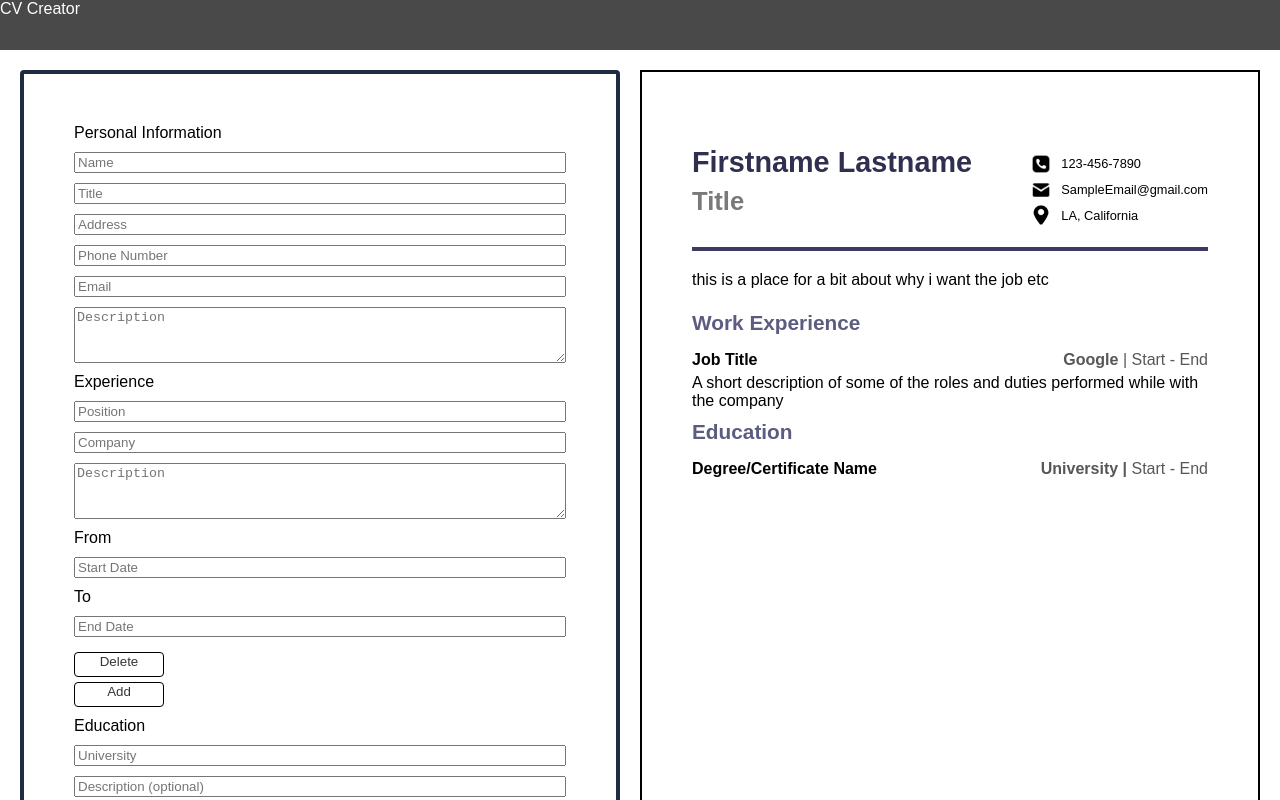
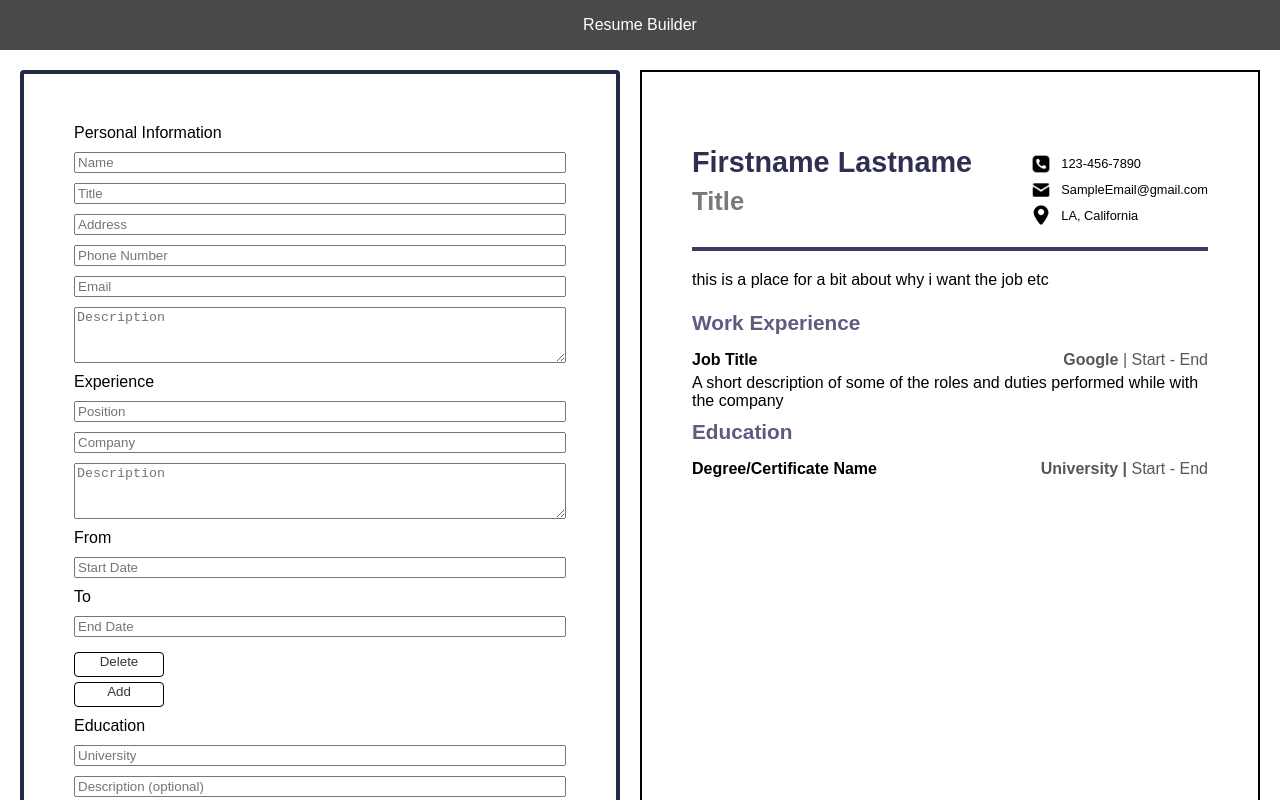
Before and after one commit to lifeofbry19/cv-project, a React (Create React App) app: page / in a window 1280 px wide. Shown: the top 800 px of the page. Built offline with nearby package versions, Linux system fonts and the light colour scheme.

Commit message:
fixed issues and updated readme

```diff
--- a/src/App.js
+++ b/src/App.js
@@ -15,42 +15,10 @@ function App() {
   const [educationExperience, setEducationExperience] = useState([
     { university: "", description: "", degree: "", from: "", to: "", id: 0 },
   ]);
-  /* const deleteForm = (type, id) => {
-    e.preventDefault();
-    if (type === "experience") {
-      setWorkExperience((prevVal) => {
-        const newExpForms = prevVal.filter((obj) => obj.id !== id);
-        return newExpForms;
-      });
-    } else if (type === 'education'){
-      setEducationExperience((prevVal))
-    }
-  }; */
-  const experienceFormComponents = workExperience.map((obj) => {
-    return (
-      <ExperienceForm
-        key={obj.id}
-        id={obj.id}
-        workExperience={workExperience}
-        setWorkExperience={setWorkExperience}
-      />
-    );
-  });
-
-  const educationFormComponents = educationExperience.map((obj) => {
-    return (
-      <EducationForm
-        key={obj.id}
-        id={obj.id}
-        educationExperience={educationExperience}
-        setEducationExperience={setEducationExperience}
-      />
-    );
-  });
 
   return (
     <div className="App">
-      <header>CV Creator</header>
+      <header>Resume Builder</header>
 
       <div className="main-container">
         <div className="cv-form">
@@ -59,12 +27,30 @@ function App() {
               personalInfo={personalInfo}
               setPersonalInfo={setPersonalInfo}
             />
-            {experienceFormComponents}
+            {workExperience.map((obj) => {
+              return (
+                <ExperienceForm
+                  key={obj.id}
+                  id={obj.id}
+                  workExperience={workExperience}
+                  setWorkExperience={setWorkExperience}
+                />
+              );
+            })}
             <AddExperienceButton
               workExperience={workExperience}
               setWorkExperience={setWorkExperience}
             />
-            {educationFormComponents}
+            {educationExperience.map((obj) => {
+              return (
+                <EducationForm
+                  key={obj.id}
+                  id={obj.id}
+                  educationExperience={educationExperience}
+                  setEducationExperience={setEducationExperience}
+                />
+              );
+            })}
             <AddEducationButton
               educationExperience={educationExperience}
               setEducationExperience={setEducationExperience}
--- a/src/index.css
+++ b/src/index.css
@@ -12,6 +12,9 @@ header {
   background-color: rgb(73, 73, 73);
   width: 100%;
   color: white;
+  display: flex;
+  justify-content: center;
+  align-items: center;
 }
 code {
   font-family: source-code-pro, Menlo, Monaco, Consolas, "Courier New",
```
Also changed, not shown: 1 other file (tests, documents, lock files or other folders).
